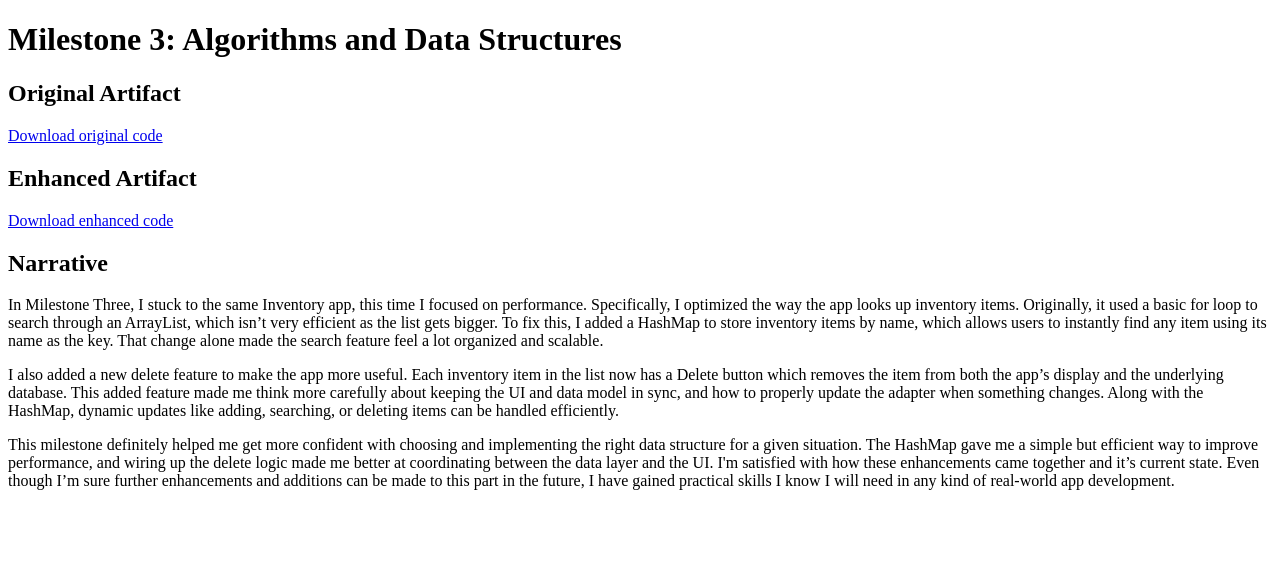
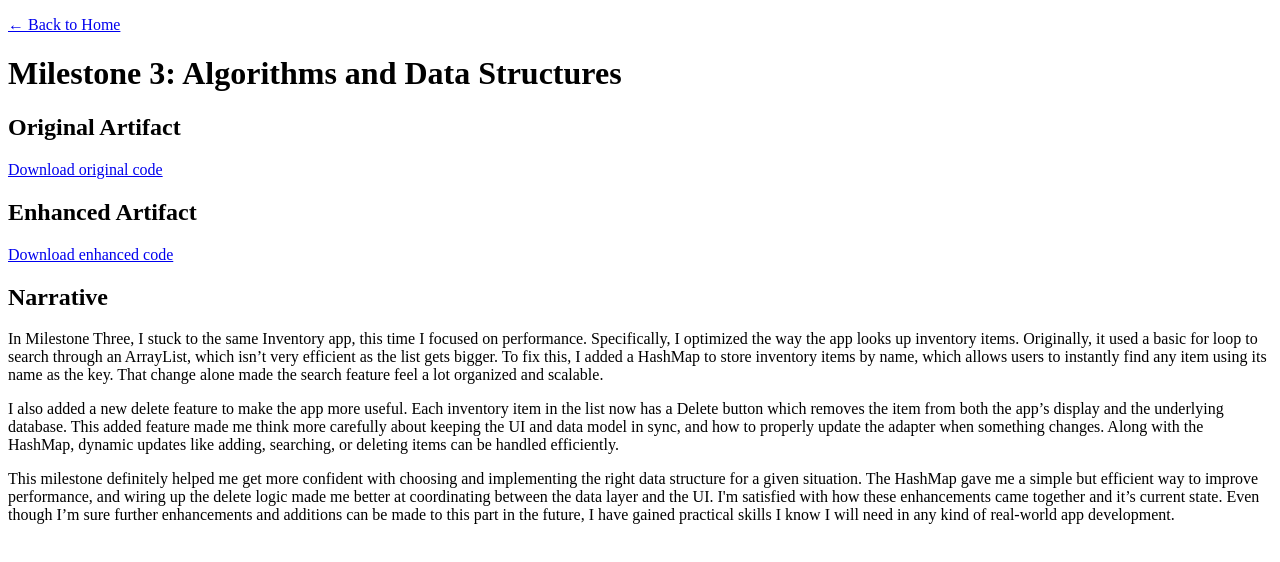
Before and after one commit to ahnafzaman/CS499-eportfolio, a plain HTML site: page milestone3.html in a window 1280 px wide. Drawn offline with Linux system fonts and the light colour scheme.

Commit message:
adding navigation to get back to home page milestone3.html

```diff
--- a/milestone3.html
+++ b/milestone3.html
@@ -4,6 +4,7 @@
   <title>Algorithms and Data Structures</title>
 </head>
 <body>
+  <p><a href="index.html">← Back to Home</a></p>
   <h1>Milestone 3: Algorithms and Data Structures</h1>
 
   <h2>Original Artifact</h2>
```
